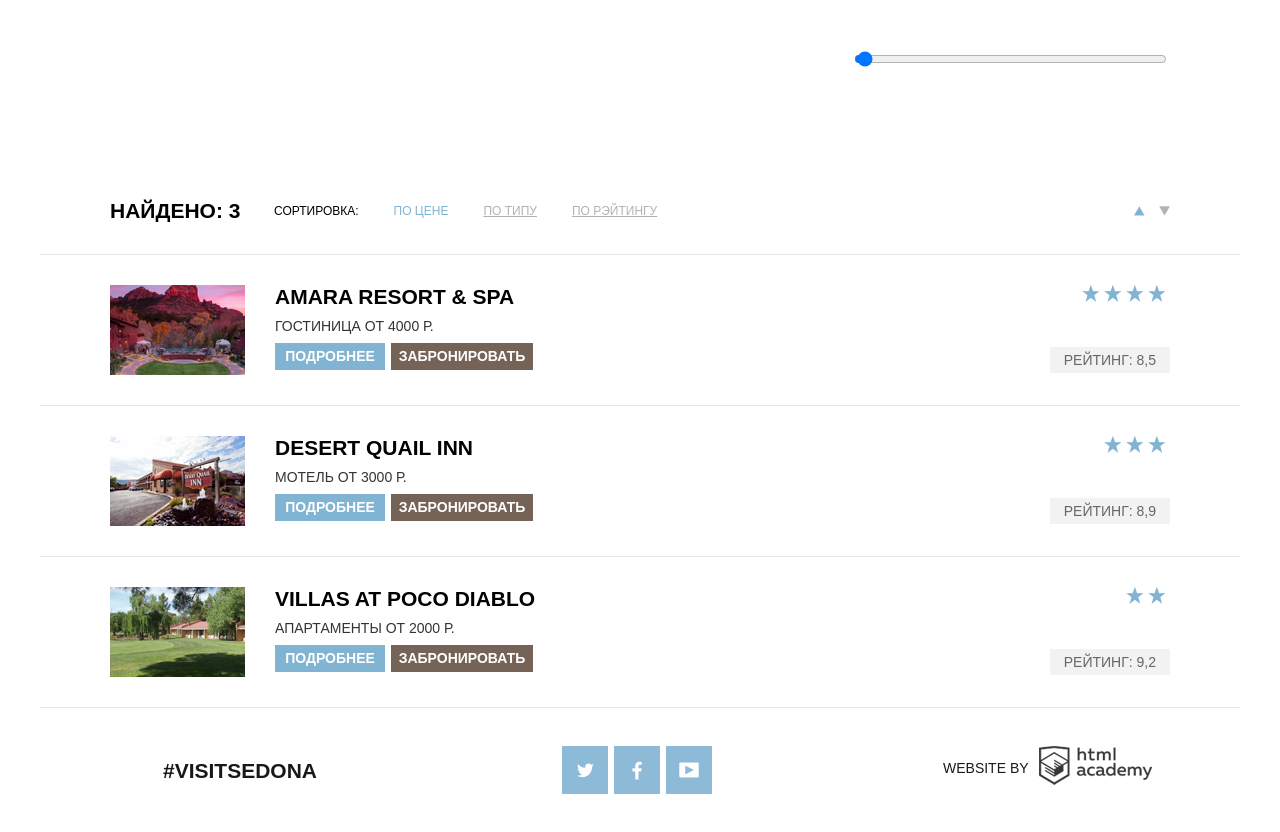
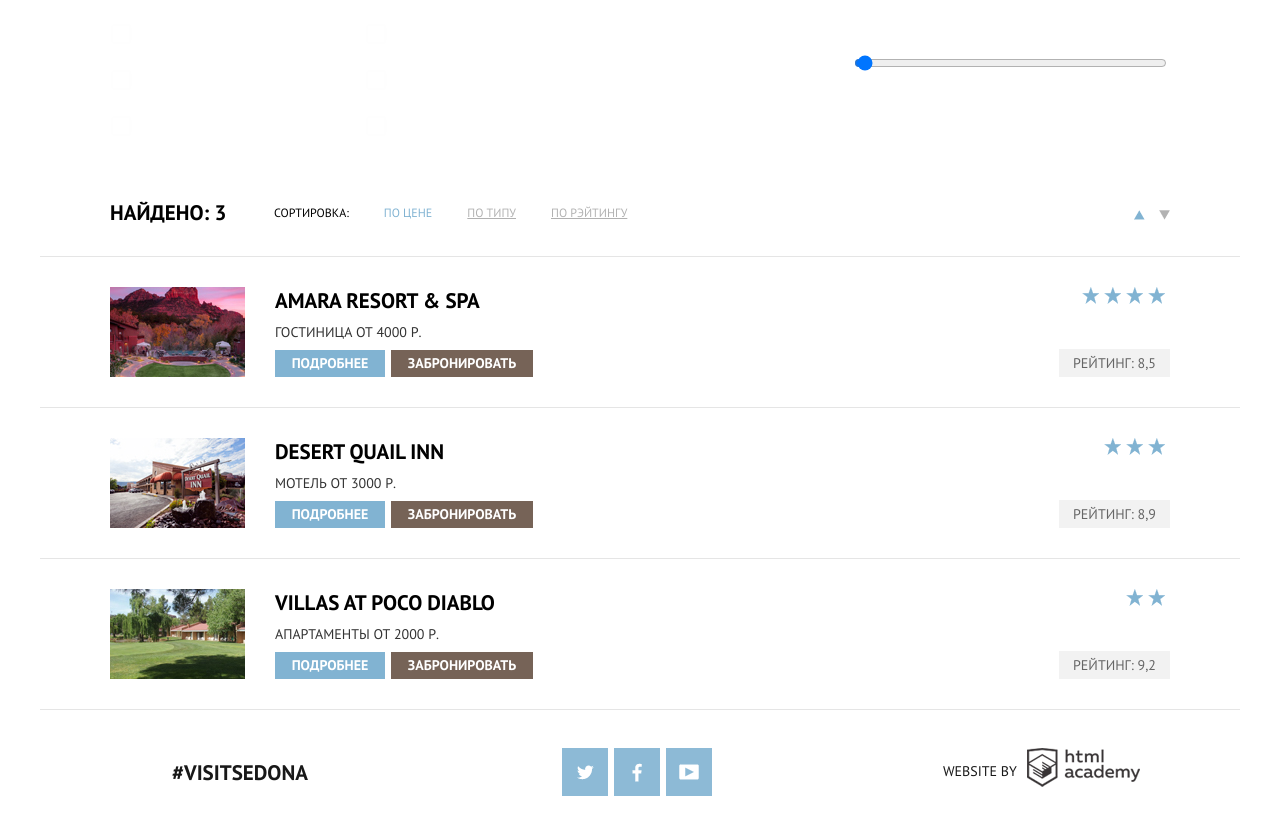
Before and after one commit to bukan87/21456-sedona, a plain HTML site: page hotels.html in a window 1280 px wide. Shown: the part 106-938 px from the top of the page. Drawn offline with Linux system fonts and the light colour scheme.

Commit message:
Подключение шрифтов из Google Fonts

```diff
--- a/hotels.html
+++ b/hotels.html
@@ -3,6 +3,7 @@
   <head>
     <meta charset="utf-8">
     <title>HTML Academy: Седона</title>
+    <link href="https://fonts.googleapis.com/css?family=PT+Sans:400,700&amp;subset=cyrillic" rel="stylesheet">
     <link rel="stylesheet" type="text/css" href="css/normalize.css">
     <link rel="stylesheet" type="text/css" href="css/style.css">
   </head>
```
Also changed, not shown: index.html (+1 -0 lines).
